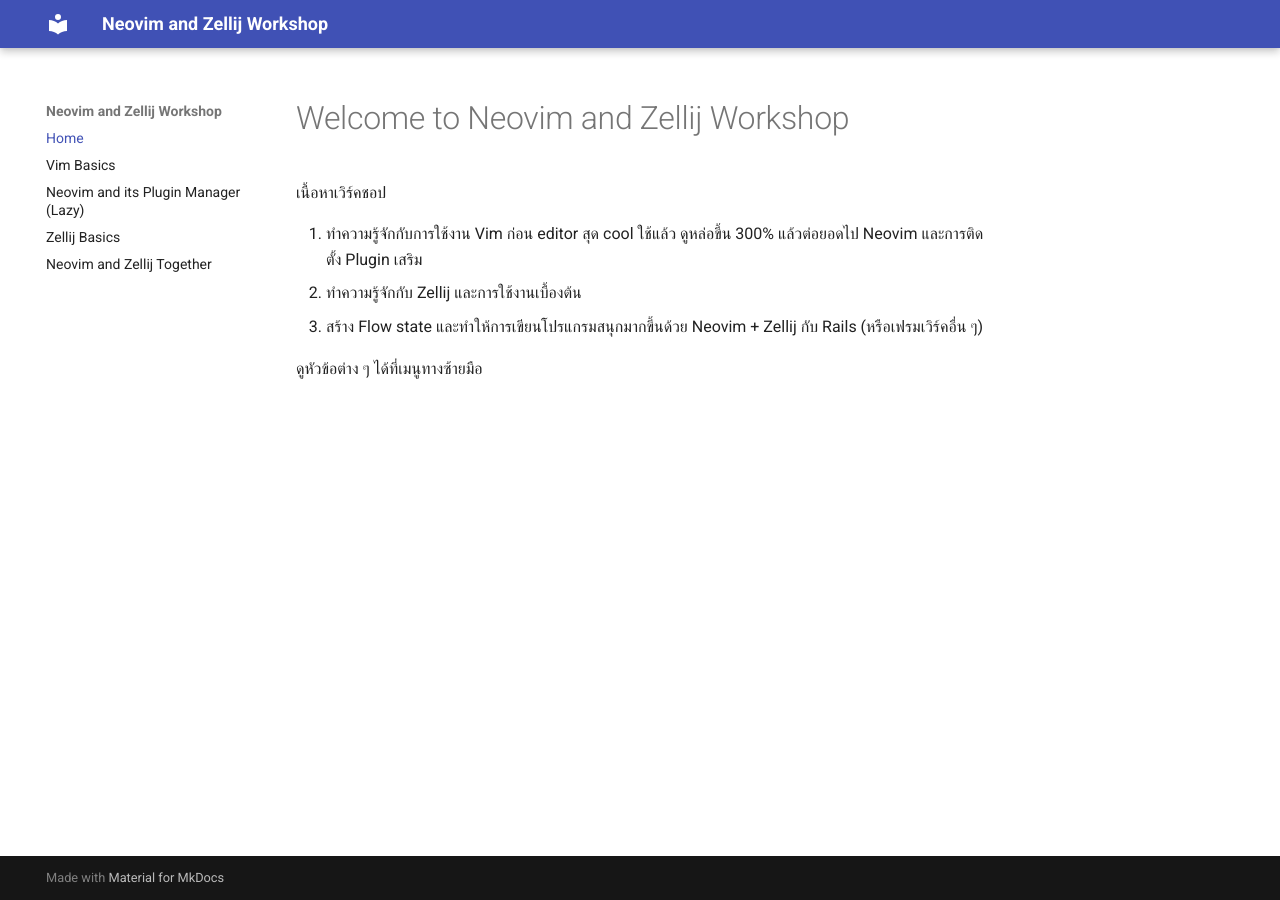
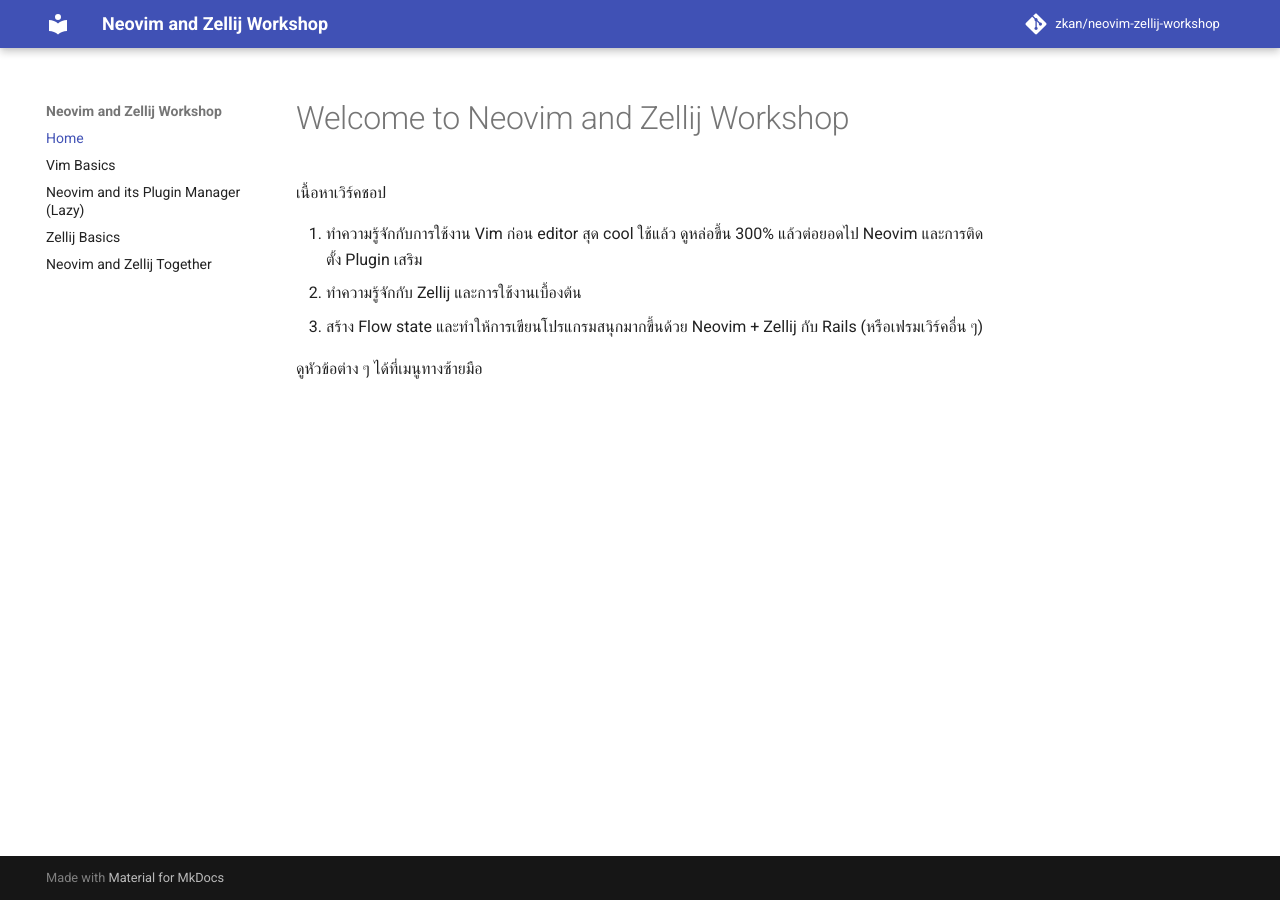
Before and after one commit to zkan/neovim-zellij-workshop, an MkDocs documentation site: the page built from docs/index.md, in a window 1280 px wide. Built offline with MkDocs 1.6.1 and Material for MkDocs 9.7.7, drawn with Linux system fonts in a browser that asks for light colours; comment, search, counter and statistics services are not loaded.

Commit message:
Set repo name and url

```diff
--- a/mkdocs.yml
+++ b/mkdocs.yml
@@ -1,5 +1,7 @@
+repo_name: zkan/neovim-zellij-workshop
+repo_url: https://github.com/zkan/neovim-zellij-workshop/
 site_name: Neovim and Zellij Workshop
-site_url: https://mydomain.org/mysite
+site_url: https://zkan.github.io/neovim-zellij-workshop/
 
 theme:
   name: material
```
